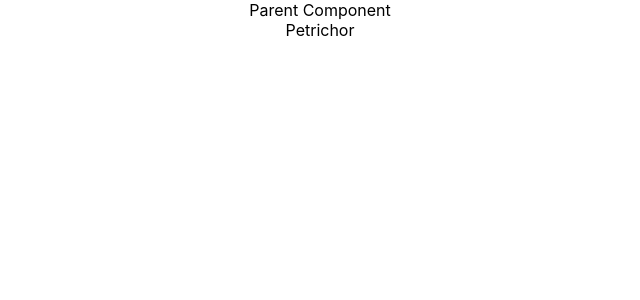
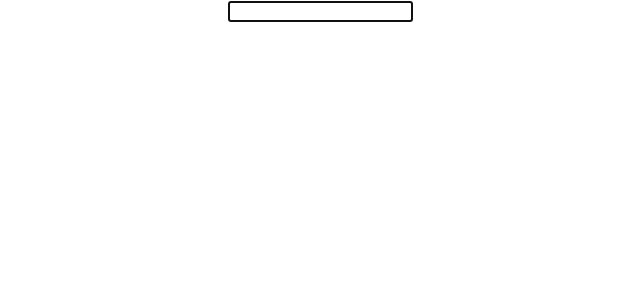
Before and after one commit to khaingzinkhaingzin/react-2024-09-15, a React (Create React App) app: page / in a window 1280 px wide. Shown: the top 300 px of the page, without its empty margins (320-960 px from the left). Built offline with nearby package versions, Linux system fonts and the light colour scheme.

Commit message:
React.createRef, React.forwardRef

```diff
--- a/src/App.js
+++ b/src/App.js
@@ -1,7 +1,9 @@
 import './App.css';
 import EventBind from './components/EventBind';
+import FocusInput from './components/FocusInput';
 import Form from './components/Form';
 import FragmentDemo from './components/FragmentDemo';
+import FRParentInput from './components/FRParentInput';
 import FunctionClick from './components/FunctionClick';
 import Greet from './components/Greet'
 import Inline from './components/Inline';
@@ -10,6 +12,7 @@
 import ParentComp from './components/ParentComp';
 import ParentComponent from './components/ParentComponent';
 import PureComp from './components/PureComp';
+import RefsDemo from './components/RefsDemo';
 import StyleSheet from './components/StyleSheet';
 import Table from './components/Table';
 import UserGreeting from './components/UserGreeting';
@@ -48,7 +51,13 @@
 
       {/* <Table /> */}
 
-      <ParentComp />
+      {/* <ParentComp /> */}
+
+      {/* <RefsDemo /> */}
+
+      {/* <FocusInput /> */}
+
+      <FRParentInput />
     </div>
   );
 }
--- /dev/null
+++ b/src/components/FRInput.js
@@ -0,0 +1,19 @@
+import React from 'react'
+
+// function FRInput() {
+//   return (
+//     <div>
+//         <input type="text" />
+//     </div>
+//   )
+// }
+
+const FRInput = React.forwardRef((props, ref) => {
+    return (
+        <div>
+            <input type="text" ref={ref} />
+        </div>
+    )
+})
+
+export default FRInput
--- /dev/null
+++ b/src/components/FRParentInput.js
@@ -0,0 +1,30 @@
+import React, { Component } from 'react'
+import FRInput from './FRInput'
+
+class FRParentInput extends Component {
+    constructor(props) {
+      super(props)
+
+      this.inputRef = React.createRef();
+    }
+
+    // clickHandler = () => {
+    //     this.inputRef.current.focus();
+    // }
+
+    componentDidMount() {
+        this.inputRef.current.focus();
+    }
+
+  render() {
+    return (
+      <div>
+        <FRInput ref={this.inputRef} />
+
+        {/* <button onClick={this.clickHandler}>Focus Input</button> */}
+      </div>
+    )
+  }
+}
+
+export default FRParentInput
--- /dev/null
+++ b/src/components/FocusInput.js
@@ -0,0 +1,25 @@
+import React, { Component } from 'react'
+import Input from './Input'
+
+class FocusInput extends Component {
+    constructor(props) {
+      super(props)
+
+      this.componentRef = React.createRef();
+    }
+
+    clickHandler = () => {
+        this.componentRef.current.focusInput();
+    }
+
+  render() {
+    return (
+      <div>
+        <Input ref={this.componentRef} />
+        <button onClick={this.clickHandler}>Focus Input</button>
+      </div>
+    )
+  }
+}
+
+export default FocusInput
--- /dev/null
+++ b/src/components/Input.js
@@ -0,0 +1,23 @@
+import React, { Component } from 'react'
+
+class Input extends Component {
+    constructor(props) {
+      super(props)
+
+      this.inputRef = React.createRef();
+    }
+
+    focusInput() {
+        this.inputRef.current.focus();
+    }
+
+  render() {
+    return (
+      <div>
+        <input type="text" ref={this.inputRef} />
+      </div>
+    )
+  }
+}
+
+export default Input
--- /dev/null
+++ b/src/components/RefsDemo.js
@@ -0,0 +1,34 @@
+import React, { Component } from 'react'
+
+class RefsDemo extends Component {
+    constructor(props) {
+      super(props)
+
+      this.inputRef = React.createRef();
+
+      this.state = {
+
+      }
+    }
+
+    componentDidMount() {
+        this.inputRef.current.focus();
+        console.log(this.inputRef);
+
+    }
+
+    clickHandler = () => {
+        alert(this.inputRef.current.value);
+    }
+
+  render() {
+    return (
+      <div>
+        <input type="text" ref={this.inputRef} />
+        <button onClick={this.clickHandler}>Click</button>
+      </div>
+    )
+  }
+}
+
+export default RefsDemo
```
